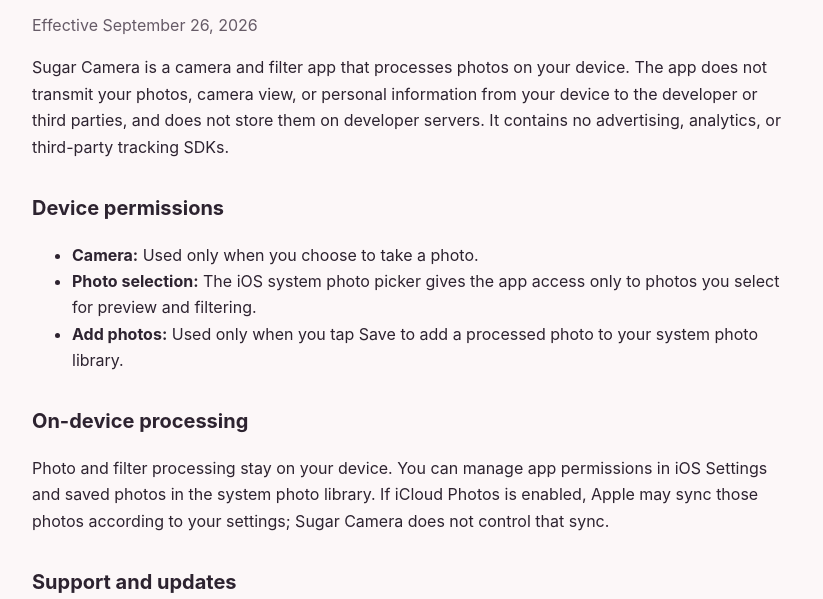
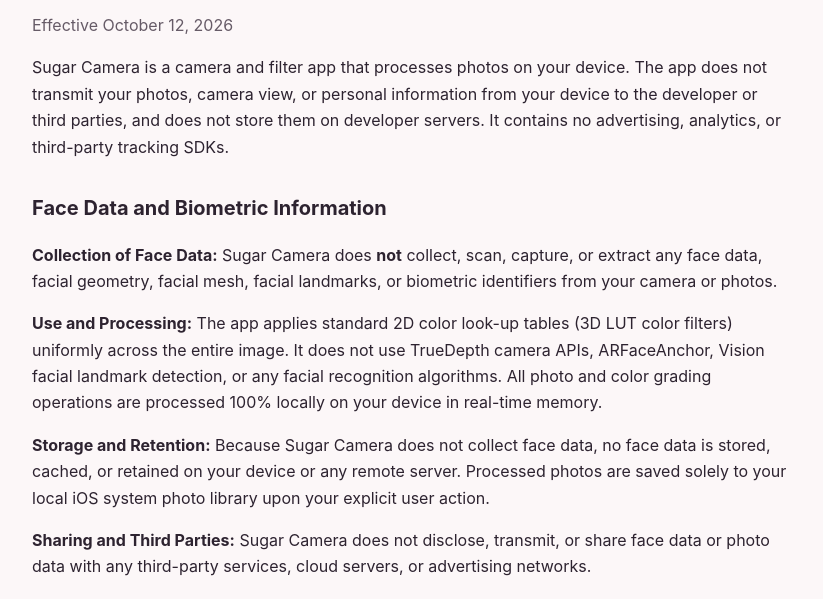
Before and after one commit to Moonight-Studio/SugarCamera, a plain HTML site: page privacy-policy.html in a window 1280 px wide. Shown: the part 201-800 px from the top of the page, without its empty margins (228-1051 px from the left). Drawn offline with Linux system fonts and the light colour scheme.

Commit message:
Update privacy policy with explicit Face Data disclosures for Guideline 2.1 & 5.1.1

```diff
--- a/privacy-policy.html
+++ b/privacy-policy.html
@@ -1,6 +1,11 @@
 <!doctype html><html lang="en"><head><meta charset="utf-8"><meta name="viewport" content="width=device-width,initial-scale=1"><title>Sugar Camera Privacy Policy</title><link rel="stylesheet" href="style.css"></head><body>
 <header><nav aria-label="Main navigation"><a class="brand" href="index.html">Sugar Camera</a><a href="support.html">Support</a><a href="privacy-policy.html" aria-current="page">Privacy</a><a href="privacy-policy-zh.html" lang="zh-Hans">中文</a></nav></header>
-<main><p class="eyebrow">Sugar Camera · Privacy</p><h1>Privacy Policy</h1><p class="muted">Effective September 26, 2026</p><p>Sugar Camera is a camera and filter app that processes photos on your device. The app does not transmit your photos, camera view, or personal information from your device to the developer or third parties, and does not store them on developer servers. It contains no advertising, analytics, or third-party tracking SDKs.</p>
+<main><p class="eyebrow">Sugar Camera · Privacy</p><h1>Privacy Policy</h1><p class="muted">Effective October 12, 2026</p><p>Sugar Camera is a camera and filter app that processes photos on your device. The app does not transmit your photos, camera view, or personal information from your device to the developer or third parties, and does not store them on developer servers. It contains no advertising, analytics, or third-party tracking SDKs.</p>
+<h2>Face Data and Biometric Information</h2>
+<p><strong>Collection of Face Data:</strong> Sugar Camera does <strong>not</strong> collect, scan, capture, or extract any face data, facial geometry, facial mesh, facial landmarks, or biometric identifiers from your camera or photos.</p>
+<p><strong>Use and Processing:</strong> The app applies standard 2D color look-up tables (3D LUT color filters) uniformly across the entire image. It does not use TrueDepth camera APIs, ARFaceAnchor, Vision facial landmark detection, or any facial recognition algorithms. All photo and color grading operations are processed 100% locally on your device in real-time memory.</p>
+<p><strong>Storage and Retention:</strong> Because Sugar Camera does not collect face data, no face data is stored, cached, or retained on your device or any remote server. Processed photos are saved solely to your local iOS system photo library upon your explicit user action.</p>
+<p><strong>Sharing and Third Parties:</strong> Sugar Camera does not disclose, transmit, or share face data or photo data with any third-party services, cloud servers, or advertising networks.</p>
 <h2>Device permissions</h2><ul><li><strong>Camera:</strong> Used only when you choose to take a photo.</li><li><strong>Photo selection:</strong> The iOS system photo picker gives the app access only to photos you select for preview and filtering.</li><li><strong>Add photos:</strong> Used only when you tap Save to add a processed photo to your system photo library.</li></ul>
 <h2>On-device processing</h2><p>Photo and filter processing stay on your device. You can manage app permissions in iOS Settings and saved photos in the system photo library. If iCloud Photos is enabled, Apple may sync those photos according to your settings; Sugar Camera does not control that sync.</p>
 <h2>Support and updates</h2><p>If you choose to contact us through <a href="https://github.com/Moonight-Studio/SugarCamera/issues">GitHub Issues</a>, your posts are subject to GitHub's public visibility and privacy practices. Do not post private photos or sensitive information. We will update this policy when app features or data practices change. For privacy questions, use our <a href="support.html">support page</a>.</p></main>
```
Also changed, not shown: privacy-policy-zh.html (+6 -1 lines).
